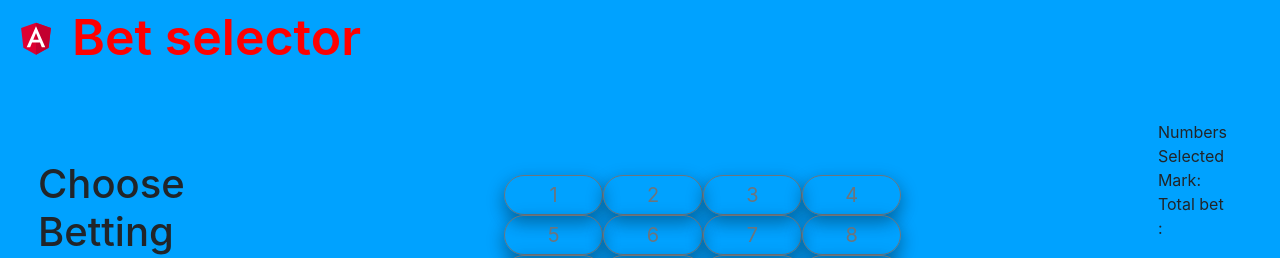
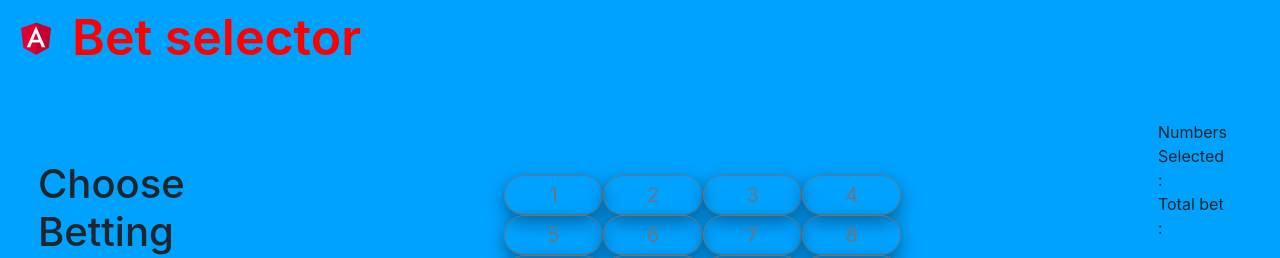
Before and after one commit to rgeorgoulis/Number-Picker-Site, an Angular app: page / in a window 1280 px wide. Shown: the top 258 px of the page. Built offline with nearby package versions, Linux system fonts and the light colour scheme.

Commit message:
Update calculation-area.component.html

```diff
--- a/src/app/components/calculation-area/calculation-area.component.html
+++ b/src/app/components/calculation-area/calculation-area.component.html
@@ -7,7 +7,7 @@
     <div class="calculation-container">
         <div class="grid-child-calculation">
             <div>Numbers Selected</div>
-            <div *ngFor="let item of clicked_list_ | slice:0:6;">Mark: {{item}} </div>
+            <div *ngFor="let item of clicked_list_ | slice:0:6;">: {{item}} </div>
 
                 <div class="input-group input-group-sm col-sm-12 m-0 p-0">
                     <div>Total bet : {{bett}} </div>
```
